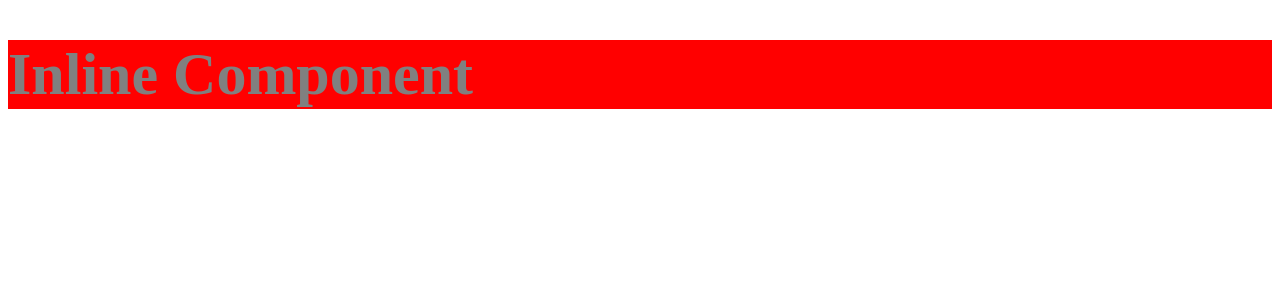
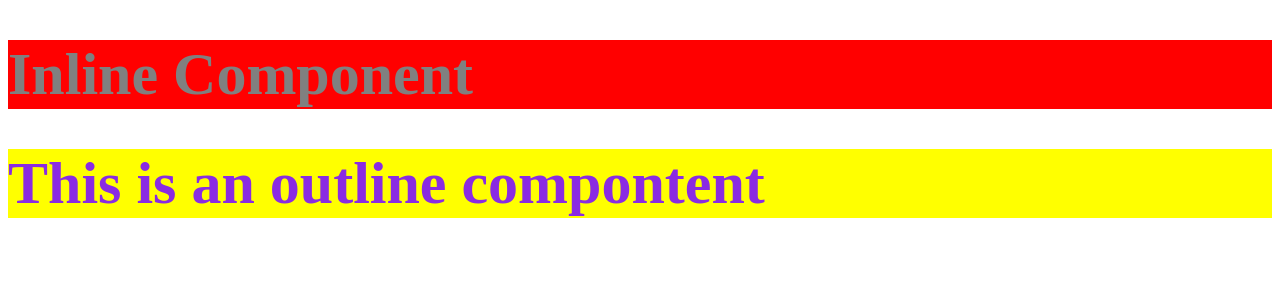
Before and after one commit to JSaillok/ToDo, a React (Vite) app in the folder react/: page / in a window 1280 px wide. Shown: the top 300 px of the page. Built offline with nearby package versions, Linux system fonts and the light colour scheme.

Commit message:
CSS modules

```diff
--- a/react/src/App.jsx
+++ b/react/src/App.jsx
@@ -1,10 +1,12 @@
 import InlinneComponent from "./components/InlineComponent";
+import OutlineComponent from "./components/OutlineComponent";
 import Todo from "./components/Todo"
 
 function App() {
   return (
     <div className="App">
       <InlinneComponent />
+      <OutlineComponent />
     </div>
   )
 }
--- a/react/src/components/InlineComponent.jsx
+++ b/react/src/components/InlineComponent.jsx
@@ -1,9 +1,8 @@
-import '../css/style.css'
-// ../ one folder back
+import styles from "./inlinecomponent.module.css";
 export default function InlinneComponent() {
     return(
         <div>
-            <h1 className="header">Inline Component</h1>
+            <h1 className={styles.header}>Inline Component</h1>
         </div>
     );
 }
--- /dev/null
+++ b/react/src/components/OutlineComponent.jsx
@@ -0,0 +1,8 @@
+import styles from "./outlinecomponent.module.css";
+export default function OutlineComponent() {
+    return (
+        <div>
+            <h1 className={styles.header}>This is an outline compontent</h1>
+        </div>
+    );
+}
--- /dev/null
+++ b/react/src/components/outlinecomponent.module.css
@@ -0,0 +1,5 @@
+.header{
+    color: blueviolet;
+    background-color: yellow;
+    font-size: 60px;
+}
```
Also changed, not shown: react/src/components/inlinecomponent.module.css (renamed from react/src/css/style.css).
